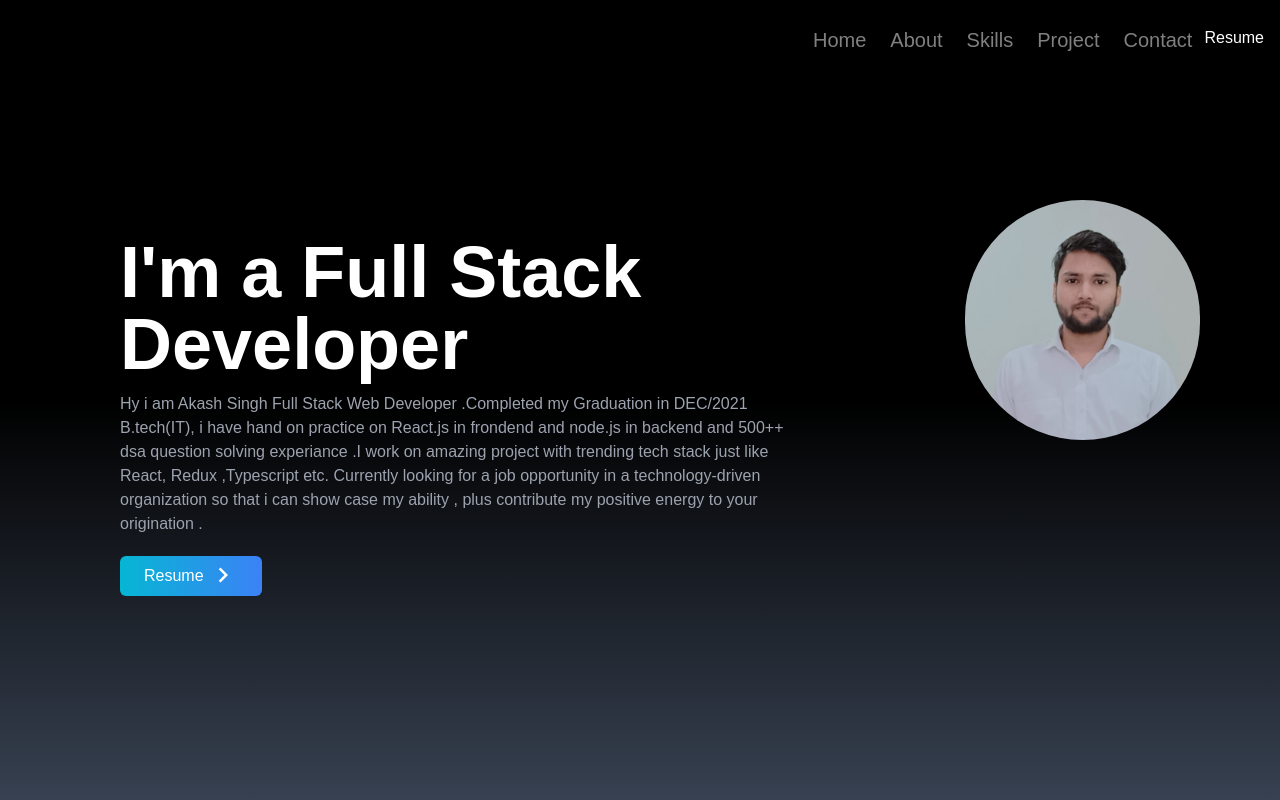
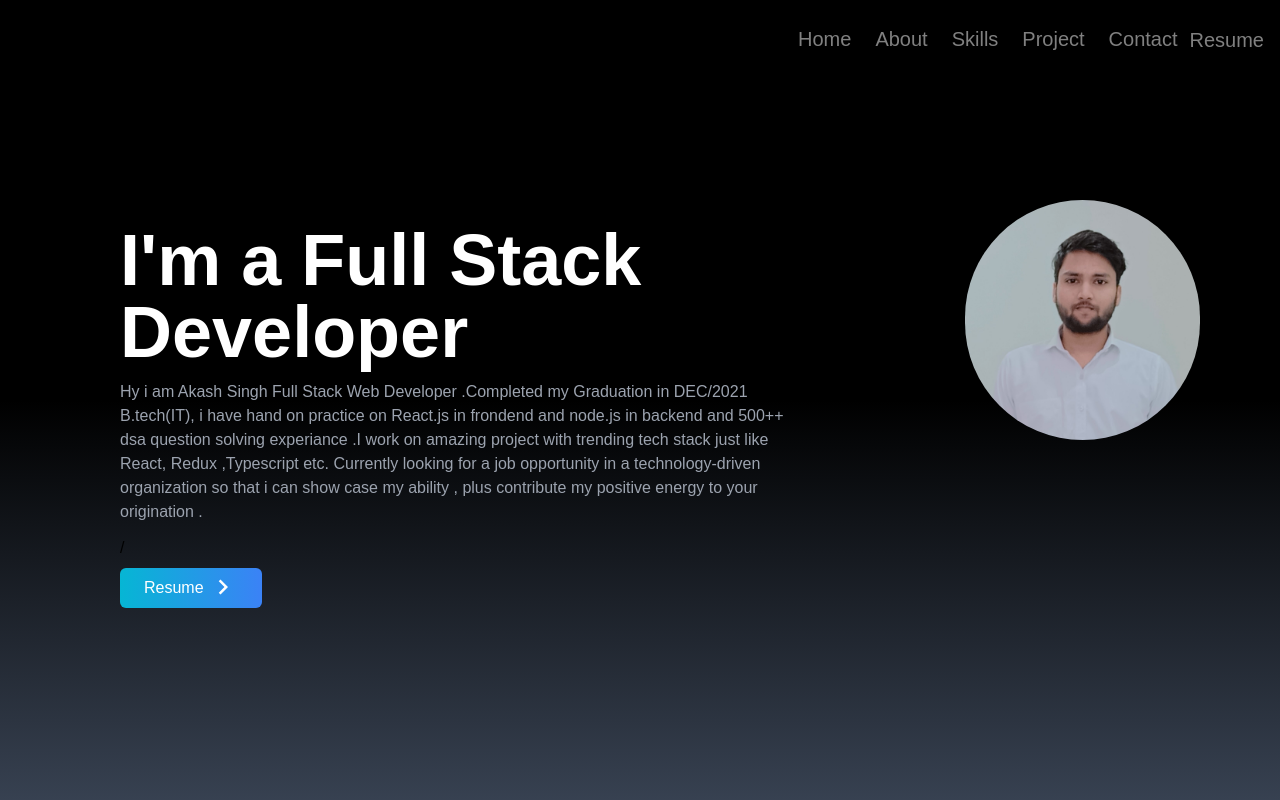
Before and after one commit to singh2198/singh2198.github.io, a React (Create React App) app: page / in a window 1280 px wide. Shown: the top 800 px of the page. Built offline with nearby package versions, Linux system fonts and the light colour scheme.

Commit message:
finalcode

```diff
--- a/src/Component/About.jsx
+++ b/src/Component/About.jsx
@@ -3,16 +3,17 @@ import React from "react";
 
 const About = () => {
   return (
+
+    <div className="sm:w-full w-[127%] bg-gradient-to-b from-gray-700 to-gray-800 text-white ">
     <div
       id="about"
-      // class="about section"
-      name="#about"
-      className="sm:w-full w-[127%] bg-gradient-to-b from-gray-700 to-gray-800 text-white"
+      className="about section"
+      name="about"
     >
 
       <div  className=" flex flex-col justify-center mx-auto w-full h-full p-4 max-w-screen-lg"  >
         <div style={{paddingBottom:"8px"}}  >
-          <h3  style={{fontSize:"2.25rem",lineHeight:"2.5rem", fontWeight:700}}  class="#about.about.section">About </h3>
+          <h3  style={{fontSize:"2.25rem",lineHeight:"2.5rem", fontWeight:700,color:"white"}}  >About </h3>
         </div>
 
         <div id="user-detail-intro">
@@ -28,6 +29,9 @@ const About = () => {
         <br />
       </div>
     </div>
+
+    </div>
+
   );
 };
 
--- a/src/Component/Github.jsx
+++ b/src/Component/Github.jsx
@@ -14,7 +14,7 @@ function Github() {
         <img
           src={github1}
           alt="dummy_img"
-          className="w-[100%] sm:w-[80%] p-10"
+          className="w-[100%] sm:w-[80%] p-10 md:ml-32"
         />
         </div>
         <img
--- a/src/Component/Home.jsx
+++ b/src/Component/Home.jsx
@@ -3,23 +3,18 @@ import akashimg from "../assets/akash-pic.jpg";
 import { MdOutlineKeyboardArrowRight } from "react-icons/md";
 import { Link } from "react-scroll";
 import { Image } from "@chakra-ui/react";
-// import homecss from ""
-// import style from "./home.module.css"
+
+
 
 const Home = () => {
-  // style={
-  //   borderRadius:"9999px",
-  //   marginLeft: "auto",
-  //   marginRight: "auto",
-  //   height: "12rem",
 
-  // }
-  const handleresumebutton = () => {
+
+  function resume() {
     window.open(
       "https://drive.google.com/file/d/1IjOTS4_dS3rXx9T80Ppr4-NG_Vh2lmRV/view?usp=sharing",
-      "_blank"
-    );
-  };
+      "_blank"
+    );
+  }
 
   return (
     <div
@@ -46,27 +41,43 @@ const Home = () => {
             positive energy to your origination .
           </p>
 
-          {/*  Porfolio  Buttton  */}
-          <div  >
+          {/* <div  id="resume-button-2">
             <a
-              id="resume-button-2"
               href="Akash-Singh-Resume.pdf"
               download={true}
               target="_blank"
               rel="noreferrer"
               onClick={handleresumebutton}
               duration={500}
+              id="resume-link-2"
+
+            >
+              Resume
+
+            </a>
+          </div> */}/
+          <button
+            id="resume-button-2"
+            onClick={resume}
+
+          >
+            <a
+              id="resume-link-2"
+              href="Akash-Singh-Resume.pdf"
+              download="Akash-Singh-Resume"
+              target="_blank"
+              rel="noreferrer"
               className=" group text-white w-fit px-6 my-2 flex items-center rounded-md bg-gradient-to-r from-cyan-500 to-blue-500 cursor-pointer "
             >
-              Resume
-              <span className="group-hover:rotate-90 duration-300 h-10">
+             Resume
+             <span className="group-hover:rotate-90 duration-300 h-10">
                 <MdOutlineKeyboardArrowRight size={30} className="ml-1 mt-1" />
               </span>
             </a>
-          </div>
+            </button>
         </div>
 
-        <div className=" h-3/4 sm:h-[50%] md:top-10 ">
+        <div className=" h-[127%] sm:h-[50%] md:top-10 ">
           <img
             src={akashimg}
             alt="img"
--- a/src/Component/Nav.jsx
+++ b/src/Component/Nav.jsx
@@ -12,12 +12,19 @@ const Nav = () => {
   // console.log(resume);
   // console.log(navbar);
 
-  const handleresumebutton = () => {
+  // const handleresumebutton = () => {
+  //   window.open(
+  //     "https://drive.google.com/file/d/1IjOTS4_dS3rXx9T80Ppr4-NG_Vh2lmRV/view?usp=sharing",
+  //     "_blank"
+  //   );
+  // };
+
+  function resume() {
     window.open(
       "https://drive.google.com/file/d/1IjOTS4_dS3rXx9T80Ppr4-NG_Vh2lmRV/view?usp=sharing",
-      "_blank"
-    );
-  };
+      "_blank"
+    );
+  }
 
   const Linkk = [
     { id: 1, link: "home", cl: "nav-link home" },
@@ -58,8 +65,9 @@ const Nav = () => {
             );
           })}
 
-          <a
+          {/* <a
             // className=" duration-100 cursor-pointer text-gray-500 font-medium text-xl"
+
             href="Akash-Singh-Resume.pdf"
             download={true}
             target="_blank"
@@ -69,7 +77,24 @@ const Nav = () => {
             id="resume-button-1"
           >
             Resume
-          </a>
+          </a> */}
+          <button
+            id="resume-button-1"
+            onClick={resume}
+
+          >
+            <a
+            style={{transitionduration:"100ms",cursor:"pointer",color:"gray",fontWeight:"500",fontsize:"1.5rem",lineheight:"1.7rem",fontSize:"20px"}}
+              id="resume-link-1"
+              href="Akash-Singh-Resume.pdf"
+              download="Akash-Singh-Resume"
+              target="_blank"
+              rel="noreferrer"
+              class="nav-link resume"
+            >
+             Resume
+            </a>
+            </button>
         </div>
 
         <div
@@ -104,9 +129,10 @@ const Nav = () => {
                 </p>
               );
             })}
-            <a
+            {/* <a
               // className="px-6 cursor-pointer py-6 text-gray-400 text-4xl capitalize hover:scale-95"
               href="Akash-Singh-Resume.pdf"
+
               download={true}
               target="_blank"
               rel="noreferrer"
@@ -115,7 +141,27 @@ const Nav = () => {
               id="resume-button-1"
             >
               Resume
+            </a> */}
+             <button
+            id="resume-button-1"
+            onClick={resume}
+
+          >
+            <a
+            style={{transitionduration:"100ms",cursor:"pointer",color:"gray",fontWeight:"500",fontsize:"1.5rem",lineheight:"1.7rem",fontSize:"36px"}}
+              id="resume-link-1"
+              href="Akash-Singh-Resume.pdf"
+              download="Akash-Singh-Resume"
+              target="_blank"
+              rel="noreferrer"
+              class="nav-link resume"
+            >
+             Resume
             </a>
+            </button>
+
+
+
           </ul>
         )}
       </div>
```
